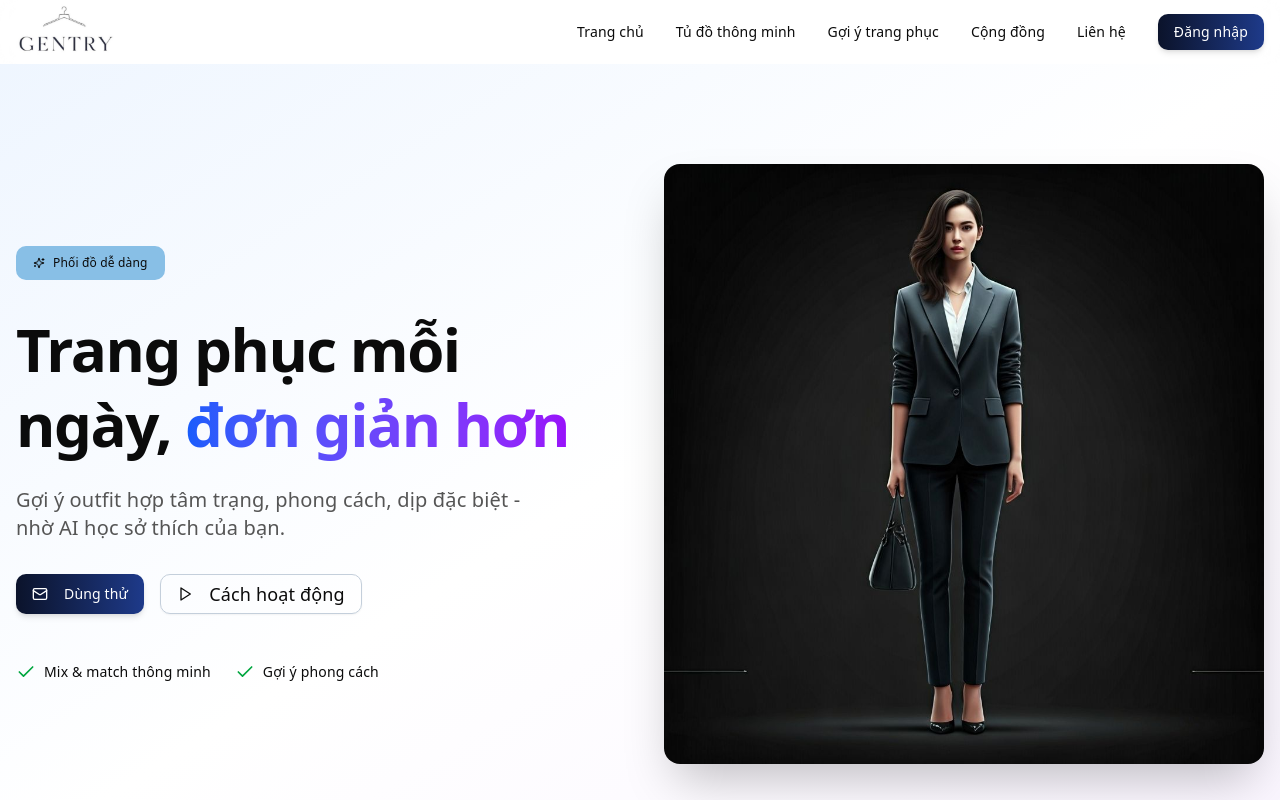
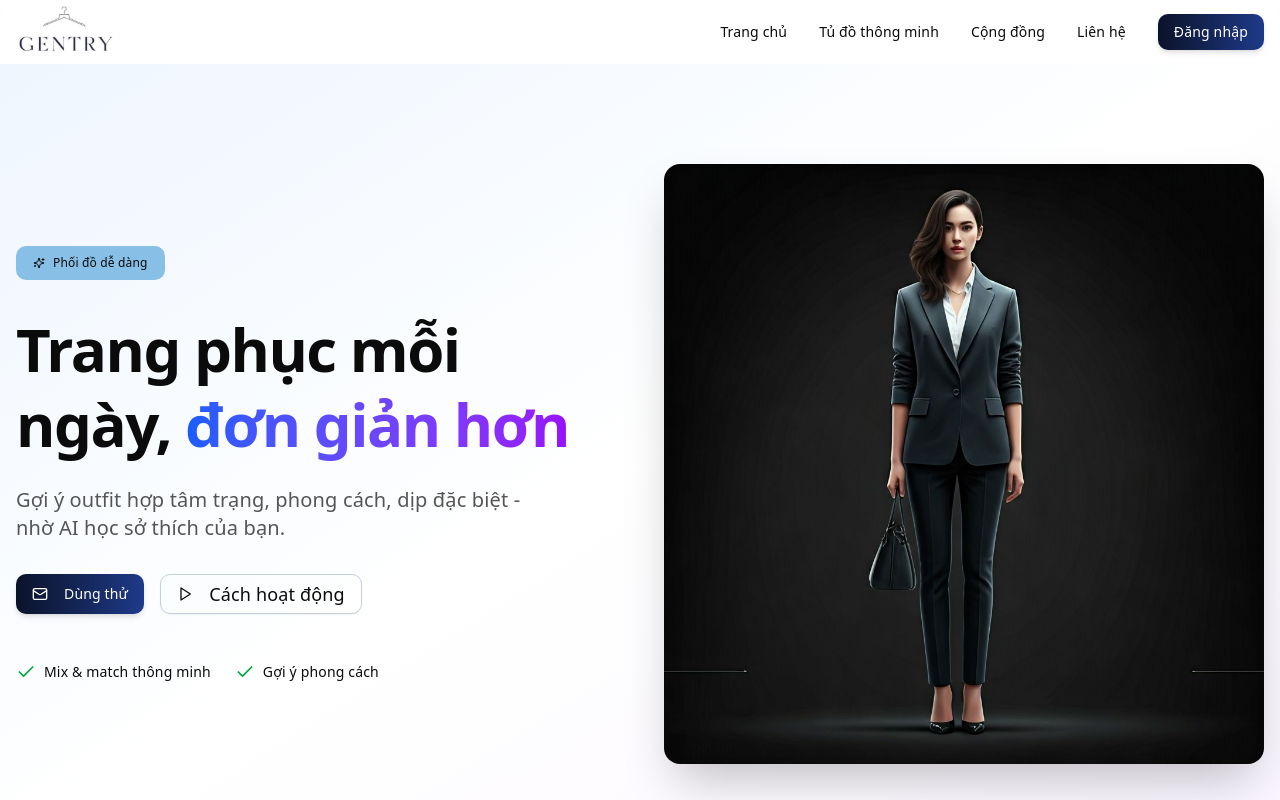
Before and after one commit to Thaihung204/GENTRY-FE, a Next.js app: page / in a window 1280 px wide. Shown: the top 800 px of the page. Built offline with nearby package versions, Linux system fonts and the light colour scheme; a web font is replaced by a local one.

Commit message:
Update navigation.tsx
delete goi y trang phuc

```diff
--- a/components/navigation.tsx
+++ b/components/navigation.tsx
@@ -14,7 +14,7 @@ export function Navigation() {
   const navItems = [
     { href: "/", label: "Trang chủ" },
     { href: "/wardrobe", label: "Tủ đồ thông minh" },
-    { href: "/outfit-suggestion", label: "Gợi ý trang phục" },
+    // { href: "/outfit-suggestion", label: "Gợi ý trang phục" },
     { href: "/community", label: "Cộng đồng" },
     { href: "/contact", label: "Liên hệ" },
   ]
```
